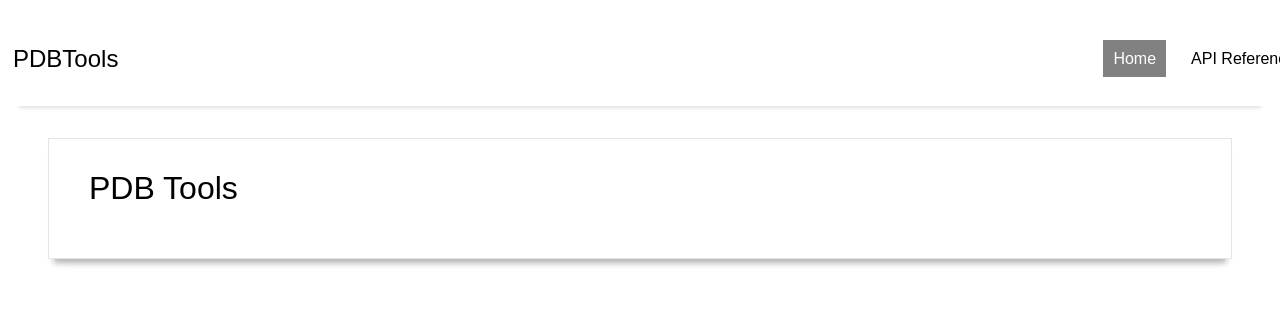
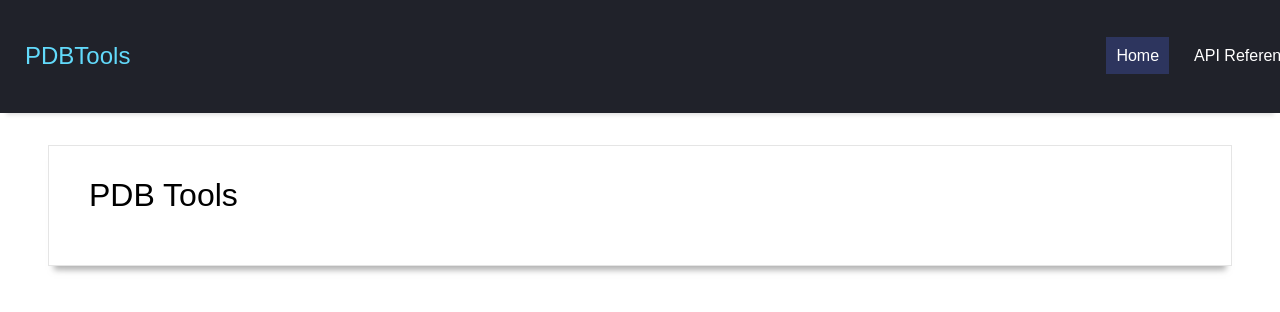
Before and after one commit to jtx007/CDSTools, a Gatsby site: page / in a window 1280 px wide. Built offline with nearby package versions, Linux system fonts and the light colour scheme; Gatsby itself is replaced by a stand-in of ours.

Commit message:
changed colorscheme of navbar and associated links

```diff
--- a/src/components/Header.js
+++ b/src/components/Header.js
@@ -6,17 +6,18 @@ import "../styles/styles.css"
 const Header = ({ siteTitle, menuLinks }) => (
   <div className="navbar">
     <h2>
-      <Link to="/">{siteTitle}</Link>
+      <Link className="navLogo" to="/">
+        {siteTitle}
+      </Link>
     </h2>
     <nav>
       <ul className="navlinksContainer">
         {menuLinks.map(link => (
-            <li className="navlink"
-
-              key={link.name}
-
-            ><h4>
-              <Link activeClassName="activeLink" to={link.link}>{link.name}</Link>
+          <li className="navlink" key={link.name}>
+            <h4>
+              <Link activeClassName="activeLink" to={link.link}>
+                {link.name}
+              </Link>
             </h4>
           </li>
         ))}
--- a/src/components/Layout.js
+++ b/src/components/Layout.js
@@ -2,7 +2,7 @@ import React from 'react';
 import Header from './Header';
 import {graphql, StaticQuery} from 'gatsby'
 import { Helmet } from "react-helmet"
-
+import '../styles/styles.css'
 const Layout = ({ children }) => (
   <StaticQuery
     query={graphql`
@@ -19,7 +19,7 @@ const Layout = ({ children }) => (
       }
     `}
     render={data => (
-      <React.Fragment>
+      <>
         <Helmet
           title={data.site.siteMetadata.title}
           meta={[
@@ -27,7 +27,7 @@ const Layout = ({ children }) => (
             { name: "keywords", content: "sample, something" },
           ]}
         ></Helmet>
-        <Header
+        <Header className="navbarContainer"
           menuLinks={data.site.siteMetadata.menuLinks}
           siteTitle={data.site.siteMetadata.title}
         />{" "}
@@ -36,7 +36,7 @@ const Layout = ({ children }) => (
         >
           {children}
         </div>
-      </React.Fragment>
+      </>
     )}
   />
 )
--- a/src/styles/styles.css
+++ b/src/styles/styles.css
@@ -2,20 +2,31 @@ html {
   font-family: futura-pt, sans-serif;
   font-weight: 300;
   font-style: normal;
-  padding: 5px;
+
 }
 
+body{
+    margin:0;
+}
+
+.navLogo {
+  color: #62DAFB;
+}
+
+.navLogo:hover {
+  color: white;
+}
 
 a {
   text-decoration: none;
-  color: black;
+  color: white;
   font-family: futura-pt, sans-serif;
   font-weight: 300;
   font-style: normal;
 }
 
 a:hover {
-  color: gray;
+  color: #62DAFB;
 }
 h1, h2, h3, h4, h5, h6 {
   padding: 0;
@@ -23,13 +34,23 @@ h1, h2, h3, h4, h5, h6 {
   font-weight: 400;
   font-style: normal;
 }
+
+.navbarContainer {
+  border: 1px solid red;
+}
 .navbar {
   box-shadow: 0 8px 4px -6px rgba(119, 119, 119, 0.219);
   display: flex;
   flex-flow: row wrap;
   margin: 0;
+  padding-left: 25px;
+  padding-right: 10px;
+  padding-top: 10px;
+  padding-bottom: 10px;
+
   justify-content: space-between;
   align-items: center;
+  background-color: #20222A;
 }
 
 .navlinksContainer {
@@ -40,12 +61,13 @@ h1, h2, h3, h4, h5, h6 {
   padding: 0;
   margin-right: 20px;
   width: 12vw;
+  color: #62DAFB;
 
 }
 
 
 .activeLink {
-  background-color: rgba(0, 0, 0, 0.493);
+  background-color: rgba(60, 73, 149, 0.493);
   padding: 10px;
   color: white;
 }
```
Lines whose indentation alone changed are shown as unchanged.
